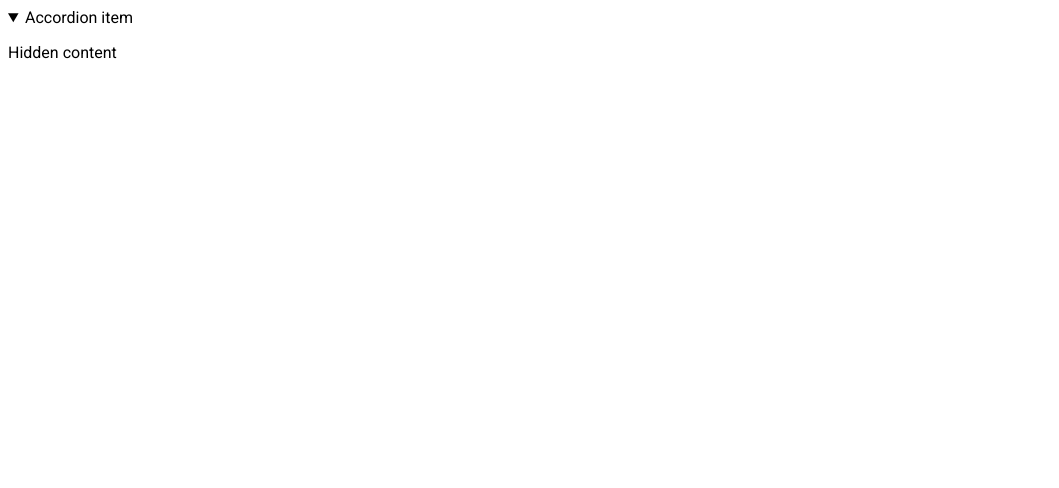
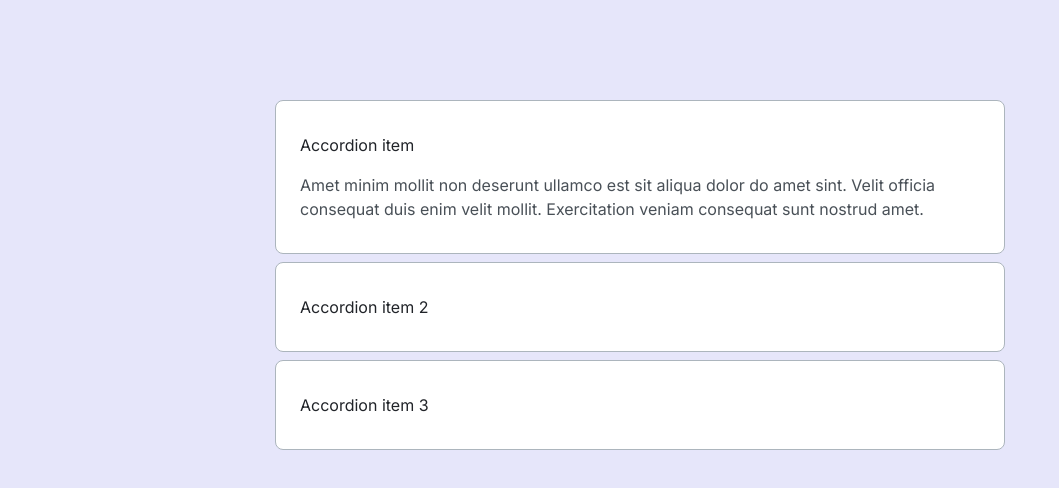
Before and after one commit to js-tasks-ru/htmlcss-20210708_work4vit, a website: page 03-lection1/02-accordion/index.html in a window 1280 px wide. Both pictures are taken after a click on the heading "Accordion item". Shown: the whole page, without its empty margins (0-1059 px from the left). Drawn offline with Linux system fonts and the light colour scheme.

Commit message:
accordion ready

```diff
--- a/03-lection1/02-accordion/accordion.css
+++ b/03-lection1/02-accordion/accordion.css
@@ -1 +1,39 @@
 /* Стилизация аккордеона */
+.accord {
+    width: 730px;
+    flex-direction: column;
+}
+.accord__item{
+    background: var(--white);
+    border-radius: 8px;
+    margin-bottom: 8px;
+    border: 1px solid var(--grey-3);
+    padding: 32px 24px 32px 24px;
+    box-sizing: border-box;
+}
+.accord__item:last-child{
+    margin-bottom: 0px;
+}
+.accord-header{
+    font-family: Inter;
+    font-weight: 400;
+    font-style: normal;
+    font-size: 16px;
+    line-height: 24px;
+    width: 159px;
+    color: var(--black);
+    list-style: none;
+}
+.accord-details{
+    font-family: Inter;
+    font-weight: 400;
+    font-style: normal;
+    font-size: 16px;
+    line-height: 24px;
+    width: 650px;
+    color: var(--grey-4);
+    margin-bottom: 0px;
+}
+.accord-header::-webkit-details-marker {  /* нестандартный псевдоэлемент Google Chrome */
+    display: none;
+}
--- a/03-lection1/02-accordion/index.html
+++ b/03-lection1/02-accordion/index.html
@@ -4,15 +4,36 @@
     <head>
         <link rel="stylesheet" href="../../assets/css/main.css">
         <link rel="stylesheet" href="./accordion.css">
+        <link rel="stylesheet" href="./layout.css">
     </head>
     <body>
-        <details>
-            <summary>
-                Accordion item
-            </summary>
-            <p>
-                Hidden content
-            </p>
-        </details>
+        <div class="main">
+            <div class="accord">
+                <details class="accord__item">
+                    <summary class="accord-header">
+                        Accordion item
+                    </summary>
+                    <p class="accord-details">
+                        Amet minim mollit non deserunt ullamco est sit aliqua dolor do amet sint. Velit officia consequat duis enim velit mollit. Exercitation veniam consequat sunt nostrud amet.
+                    </p>
+                </details>
+                <details class="accord__item">
+                    <summary class="accord-header">
+                        Accordion item 2
+                    </summary>
+                    <p class="accord-details">
+                        Amet minim mollit non deserunt ullamco est sit aliqua dolor do amet sint. Velit officia consequat duis enim velit mollit. Exercitation veniam consequat sunt nostrud amet.
+                    </p>
+                </details>
+                <details class="accord__item">
+                    <summary class="accord-header">
+                        Accordion item 3
+                    </summary>
+                    <p class="accord-details">
+                        Amet minim mollit non deserunt ullamco est sit aliqua dolor do amet sint. Velit officia consequat duis enim velit mollit. Exercitation veniam consequat sunt nostrud amet.
+                    </p>
+                </details>
+            </div>
+        </div>
     </body>
 </html>
--- /dev/null
+++ b/03-lection1/02-accordion/layout.css
@@ -0,0 +1,10 @@
+html body {
+    height: 100vh;
+    background-color: lavender;
+}
+.main {
+    display: flex;
+    margin-top: 100px;
+    flex-direction: row;
+    justify-content: center;
+}
--- a/assets/fonts/fonts.css
+++ b/assets/fonts/fonts.css
@@ -1 +1,2 @@
 @import url('https://fonts.googleapis.com/css2?family=Roboto:ital,wght@0,100;0,300;0,400;0,500;0,700;0,900;1,100;1,300;1,400;1,500;1,700;1,900&display=swap');
+@import url('https://fonts.googleapis.com/css2?family=Inter:wght@100;300;400;500;700&display=swap');
```
